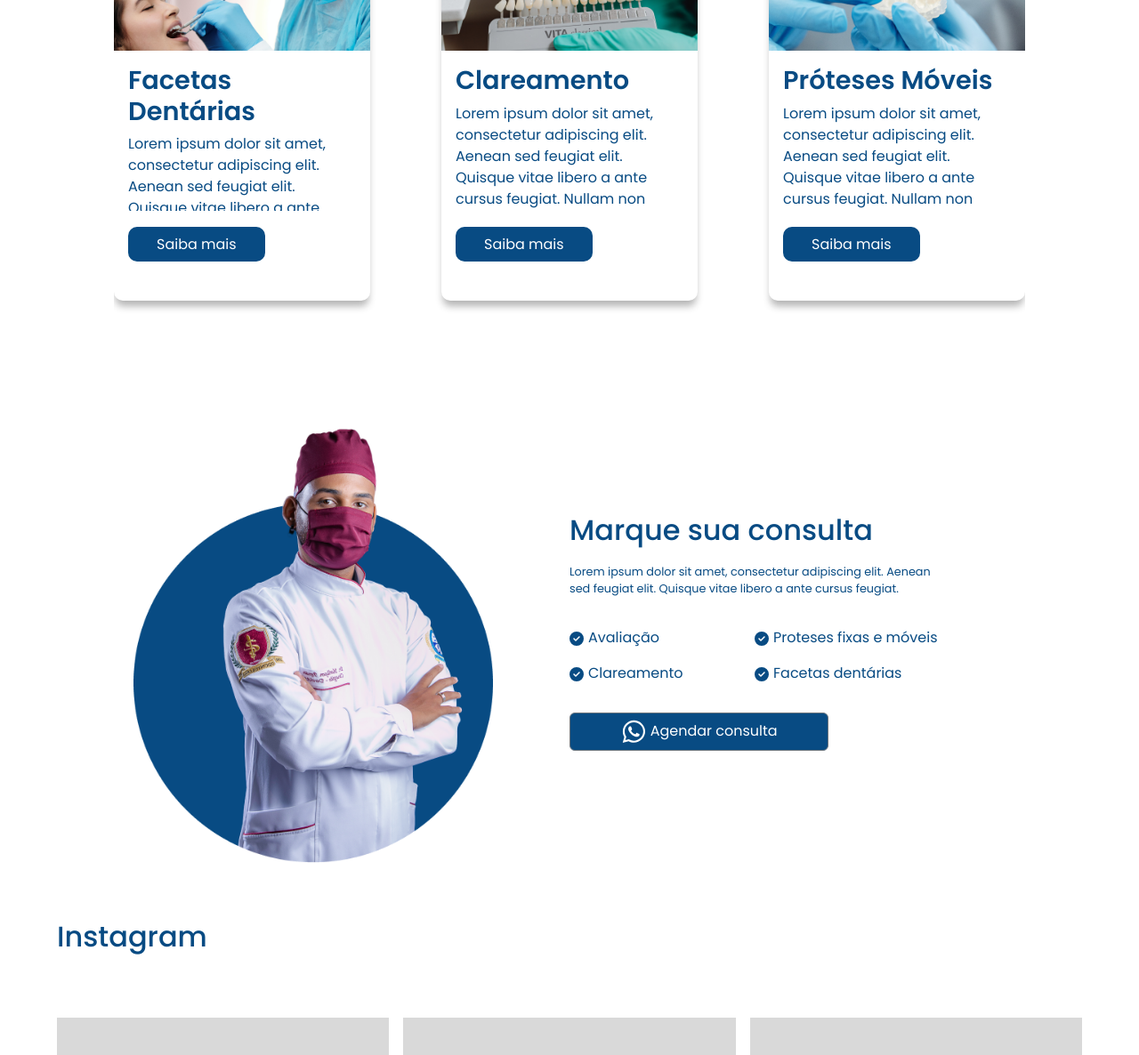
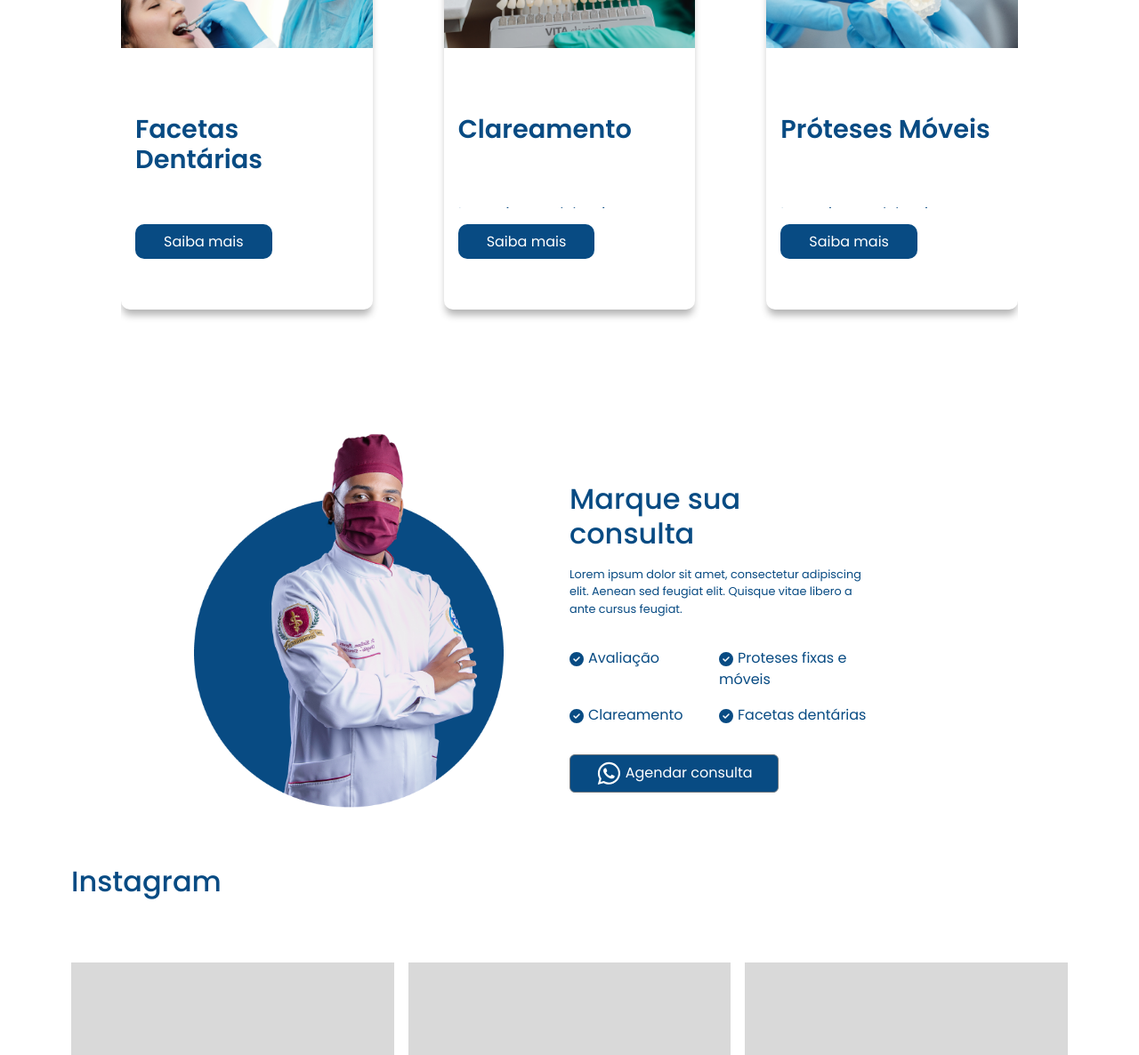
Before and after one commit to vinimateuslima/drmarllyson, a React (Vite) app: page / in a window 1280 px wide. Shown: the part 674-1860 px from the top of the page at 89% size. Built offline with nearby package versions, Linux system fonts and the light colour scheme.

Commit message:
iniciando tela de contato

```diff
--- /dev/null
+++ b/src/components/Contato.jsx
@@ -0,0 +1,17 @@
+import { Row, Col, Button } from "reactstrap";
+
+const Contato = () => {
+  return (
+    <section className="contato">
+        <Row>
+            <Col lg="6">
+                <h2>Entre em contato conosco!</h2>
+            </Col>
+            <Col lg="6">
+            </Col>
+        </Row>
+    </section>
+  )
+}
+
+export default Contato
--- a/src/components/Instagram.css
+++ b/src/components/Instagram.css
@@ -1,17 +1,9 @@
-.instagram {
-    height: 100vh;
-}
-.instagram h2 {
-    padding: 2em 2em;
-}
-
 .instagram_grid {
     display: grid;
     grid-template-columns: repeat(auto-fit, minmax(300px, 1fr));
     grid-auto-rows: 200px;
     column-gap: 1em;
     row-gap: 1em;
-    padding: 0 4em;
 }
 
 .instagram_grid .caixa {
--- a/src/components/Servicos.css
+++ b/src/components/Servicos.css
@@ -26,8 +26,8 @@
 }
 
 .swiper {
-  width: 80%;
-  height: 500px;
+  width: 90%;
+  height: 510px;
   margin-left: auto;
   margin-right: auto;
   display: flex;
@@ -36,7 +36,7 @@
 }
 
 .swiper-slide {
-  height: 450px !important;
+  height: 460px !important;
   box-shadow: 0px 8px 9px -2px rgba(0, 0, 0, 0.3);
   border-radius: 0px 0px 10px 10px;
 }
--- a/src/index.css
+++ b/src/index.css
@@ -18,6 +18,10 @@ h1, h2 {
     color: var(--cor-primaria)!important;
 }
 
+h2 {
+    padding: 2em 0;
+}
+
 .btn-secondary {
     background-color: var(--cor-primaria)!important;
 }
--- /dev/null
+++ b/src/routes/Home.css
@@ -0,0 +1,3 @@
+.principal {
+    padding: 0 5em;
+}
--- a/src/routes/Home.jsx
+++ b/src/routes/Home.jsx
@@ -6,13 +6,20 @@ import Marcar from "../components/Marcar";
 
 import Instagram from "../components/Instagram";
 
+import Contato from "../components/Contato";
+
+import "./Home.css"
+
 const Home = () => {
   return (
     <>
       <Banner />
+      <main className="principal">
       <Servicos />
       <Marcar/>
       <Instagram/>
+      <Contato/>
+      </main>
     </>
   );
 };
```
